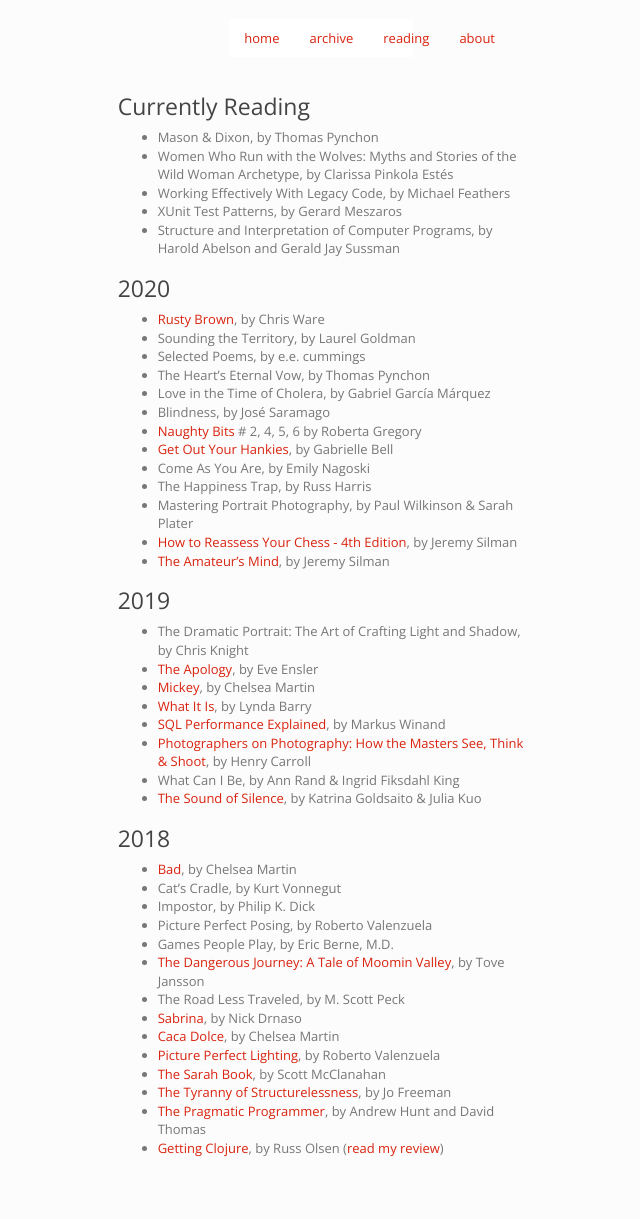
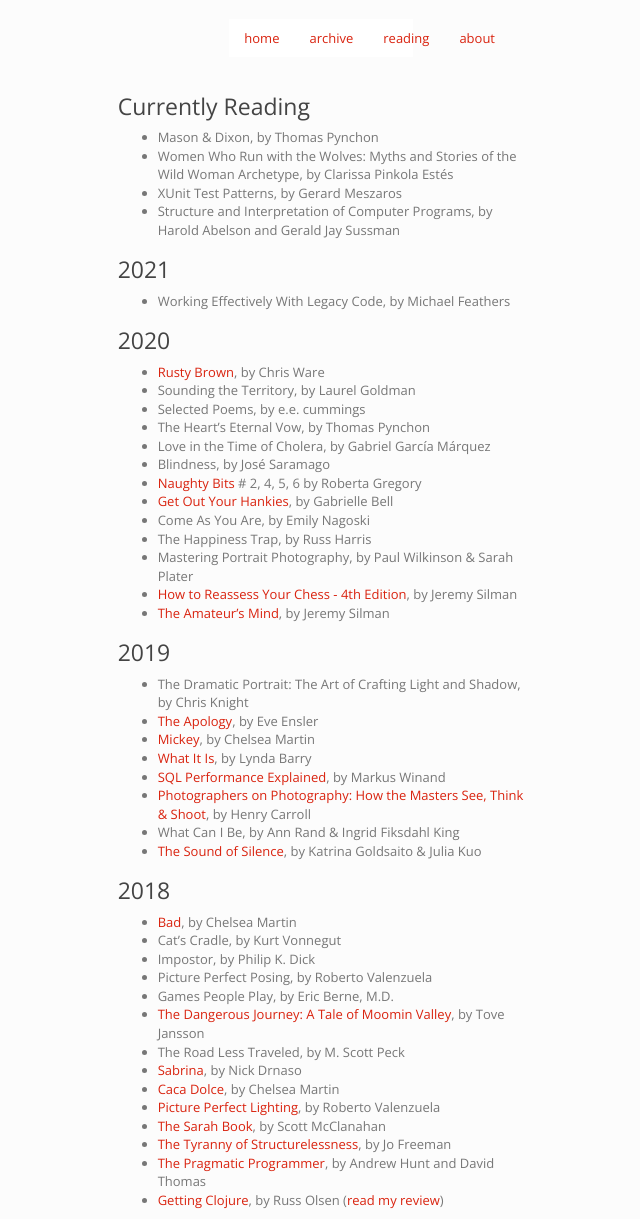
Before and after one commit to imtayadeway/imtayadeway.github.io, a Jekyll site: the page built from reading-list/index.md, in a window 1280 px wide. Shown: the whole page, without its empty margins (319-959 px from the left). Built offline with Jekyll 4.4.1, drawn with Linux system fonts in a browser that asks for light colours; before the commit the page ends 1166 px from its top, so only the background shows below that.

Commit message:
Finally finished wewlc

```diff
--- a/reading-list/index.md
+++ b/reading-list/index.md
@@ -7,9 +7,12 @@ title: Reading List
 
 - Mason & Dixon, by Thomas Pynchon
 - Women Who Run with the Wolves: Myths and Stories of the Wild Woman Archetype, by Clarissa Pinkola Estés
-- Working Effectively With Legacy Code, by Michael Feathers
 - XUnit Test Patterns, by Gerard Meszaros
 - Structure and Interpretation of Computer Programs, by Harold Abelson and Gerald Jay Sussman
+
+### 2021
+
+- Working Effectively With Legacy Code, by Michael Feathers
 
 ### 2020
 
```
